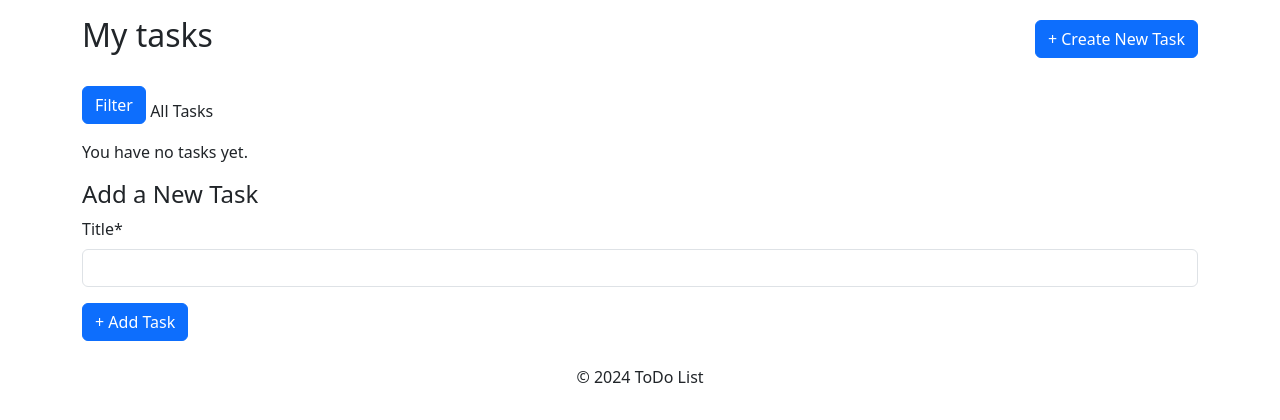
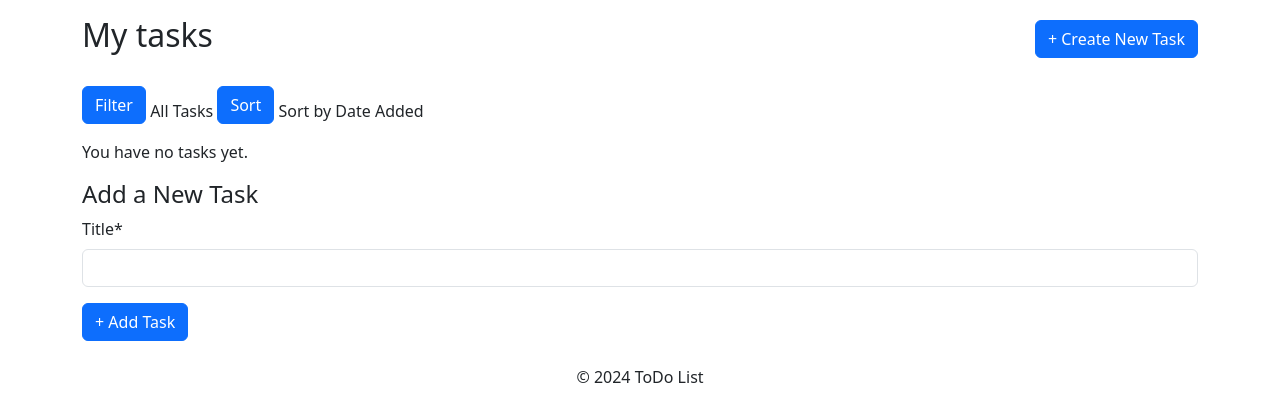
Before and after one commit to MarcinSakGH/ToDo-List, a Django app: page /task-list/ in a window 1280 px wide. Shown: the part 56-476 px from the top of the page. Run offline with Django 5.2, Linux system fonts and the light colour scheme; the visitor is signed in with stand-in values (Sample User, id 1); data that the repository does not hold is empty; some libraries are stand-ins or nearby versions.

Commit message:
Add modifications to sorting in list view

```diff
--- a/templates/task_list.html
+++ b/templates/task_list.html
@@ -31,12 +31,50 @@
         {% endif %}
     </span>
 
+    <!-- Button to toggle sort options -->
+    <button onclick="toggleSort()" class="btn btn-primary mb-3">
+        Sort
+    </button>
+
+<!-- Display the current sort option next to the button -->
+    <span class="ml-2">
+        {% if request.GET.sort == 'created_at' %}
+            Sort by Date Added
+        {% elif request.GET.sort == 'completed_at' %}
+            Sort by Completion Date
+        {% elif request.GET.sort == 'due_date' %}
+            Sort by Due Date
+        {% else %}
+            Sort by Date Added <!-- Default option -->
+        {% endif %}
+    </span>
+
     <!-- filtering options - hidden by defualt -->
-    <div id="filterOptions" style="display: none;" class="border p-3 rounded">
+    <div id="filterOptions" style="display: none;" class="border p-3 rounded mt-2">
         <h5>Filter tasks</h5>
-        <a href="{% url 'task_list' %}?status=pending" class="btn btn-outline-secondary w-100 mb-2">Pending Tasks</a><br>
-        <a href="{% url 'task_list' %}?status=completed" class="btn btn-outline-secondary w-100 mb-2">Completed Tasks</a><br>
-        <a href="{% url 'task_list' %}" class="btn btn-outline-secondary w-100 mb-2">All Tasks</a>
+        <a href="{% url 'task_list' %}?status=pending&sort={{ request.GET.sort|default:'created_at' }}" class="btn btn-outline-secondary w-100 mb-2">
+            Pending Tasks
+        </a><br>
+        <a href="{% url 'task_list' %}?status=completed&sort={{ request.GET.sort|default:'created_at' }}" class="btn btn-outline-secondary w-100 mb-2">
+            Completed Tasks
+        </a><br>
+        <a href="{% url 'task_list' %}?sort={{ request.GET.sort|default:'created_at' }}" class="btn btn-outline-secondary w-100 mb-2">
+            All Tasks
+        </a>
+    </div>
+
+    <!-- Sorting options - hidden by default -->
+    <div id="sortOptions" style="display: none;" class="border p-3 rounded mt-2">
+        <h5>Sort tasks</h5>
+        <a href="{% url 'task_list' %}?sort=created_at&status={{ request.GET.status|default:'all' }}" class="btn btn-outline-secondary w-100 mb-2">
+            Sort by Date Added
+        </a><br>
+        <a href="{% url 'task_list' %}?sort=completed_at&status={{ request.GET.status|default:'all' }}" class="btn btn-outline-secondary w-100 mb-2">
+            Sort by Completion Date
+        </a><br>
+        <a href="{% url 'task_list' %}?sort=due_date&status={{ request.GET.status|default:'all' }}" class="btn btn-outline-secondary w-100 mb-2">
+            Sort by Due Date
+        </a>
     </div>
 
 {% for task in tasks %}
@@ -50,6 +88,12 @@
 
             {% if task.description %}
                 <p>{{ task.description }}</p>
+            {% endif %}
+            {% if task.due_date %}
+                <p>Due date: {{task.due_date}}</p>
+            {% endif %}
+            {% if task.completed_at %}
+                <p>Completed at: {{ task.completed_at }}</p>
             {% endif %}
         </div>
 
@@ -93,6 +137,15 @@
         }
     }
 
+    function toggleSort(){
+        var sortOptions = document.getElementById('sortOptions');
+        if (sortOptions.style.display === 'none') {
+            sortOptions.style.display = 'block';
+        } else {
+            sortOptions.style.display = 'none';
+        }
+    }
+
     </script>
 
 {% endblock content %}
--- a/todolist/forms.py
+++ b/todolist/forms.py
@@ -1,4 +1,5 @@
 from django import forms
+from django.utils import timezone
 from .models import Task
 from django.core.exceptions import ValidationError
 
@@ -11,6 +12,8 @@ class TaskForm(forms.ModelForm):
 
 class TaskDetailForm(forms.ModelForm):
     due_date = forms.DateField(
+        required=False,
+        initial=timezone.now().date(),
         widget=forms.DateInput(attrs={"type": "date", "class": "form-control"}),
     )
 
--- a/todolist/models.py
+++ b/todolist/models.py
@@ -13,7 +13,7 @@ class Task(models.Model):
     title = models.CharField(max_length=255)
     description = models.TextField(null=True, blank=True)
     status = models.CharField(max_length=10, choices=STATUS_CHOICES, default=PENDING)
-    due_date = models.DateField(null=True, blank=True)
+    due_date = models.DateField(default=timezone.now, blank=True, null=True)
     created_at = models.DateField(default=timezone.now)
     completed_at = models.DateField(null=True, blank=True)
     user = models.ForeignKey(
--- a/todolist/views.py
+++ b/todolist/views.py
@@ -36,6 +36,15 @@ class TaskListView(LoginRequiredMixin, ListView):
         # If the status parameter is specified, filter tasks based on it
         if status_filter in ["pending", "completed"]:
             queryset = queryset.filter(status=status_filter)
+
+        sort_by = self.request.GET.get("sort", "created_at")
+        if sort_by == "created_at":
+            queryset = queryset.order_by("created_at")
+        elif sort_by == "completed_at":
+            queryset = queryset.order_by("completed_at")
+        elif sort_by == "due_date":
+            queryset = queryset.order_by("due_date")
+
         return queryset
 
     def get_context_data(self, *args, **kwargs):
@@ -94,7 +103,8 @@ class MarkTaskAsCompletedView(View):
 
         # Retrieve the current filter from the request and redirect back to TaskListView with the filter applied
         filter_status = request.POST.get("status", "all")
-        return redirect(f"/task-list/?status={filter_status}")
+        sort_by = request.GET.get("sort", "created_at")
+        return redirect(f"/task-list/?sort={sort_by}&status={filter_status}")
 
 
 class DeleteTaskView(DeleteView):
```
Also changed, not shown: todolist/migrations/0002_alter_task_due_date.py (added), todolist/migrations/0003_alter_task_due_date.py (added), todolist/migrations/0004_alter_task_due_date.py (added), todolist/migrations/0005_alter_task_due_date.py (added), todolist/migrations/0006_alter_task_due_date.py (added).
